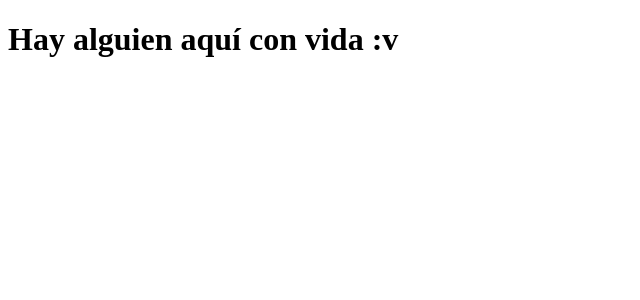
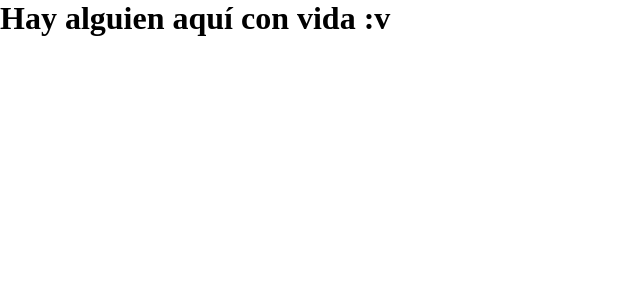
Before and after one commit to salvarez96/proyecto-curso-intro-react, a React (Create React App) app: page / in a window 1280 px wide. Shown: the top 300 px of the page, without its empty margins (0-640 px from the left). Built offline with nearby package versions, Linux system fonts and the light colour scheme.

Commit message:
Creando la base de la app y añadiendo styled components

```diff
--- a/package.json
+++ b/package.json
@@ -9,6 +9,7 @@
     "react": "^18.2.0",
     "react-dom": "^18.2.0",
     "react-scripts": "5.0.1",
+    "styled-components": "^5.3.6",
     "web-vitals": "^2.1.4"
   },
   "scripts": {
--- a/public/index.html
+++ b/public/index.html
@@ -7,7 +7,7 @@
     <meta name="theme-color" content="#000000" />
     <meta
       name="description"
-      content="Web site created using create-react-app"
+      content="Proyecto de TODO app del curso introductorio de react de Platzi"
     />
     <link rel="apple-touch-icon" href="%PUBLIC_URL%/logo192.png" />
     <!--
@@ -24,7 +24,7 @@
       work correctly both with client-side routing and a non-root public URL.
       Learn how to configure a non-root public URL by running `npm run build`.
     -->
-    <title>React App</title>
+    <title>TODO app</title>
   </head>
   <body>
     <noscript>You need to enable JavaScript to run this app.</noscript>
--- a/src/App.jsx
+++ b/src/App.jsx
@@ -1,14 +1,20 @@
+import React from 'react';
+import TodoCounter from './components/TodoCounter';
+import TodoSearch from './components/TodoSearch';
+import TodoList from './components/TodoList';
+import TodoItem from './components/TodoItem';
+import CreateTodoButton from './components/CreateTodoButton';
 
 function App() {
   return (
     <>
       <h1>Hay alguien aquí con vida :v</h1>
-      {/* <TodoCounter />
+      <TodoCounter />
       <TodoSearch />
       <TodoList>
         <TodoItem />
       </TodoList>
-      <CreateTodoButton /> */}
+      <CreateTodoButton />
     </>
   );
 }
--- /dev/null
+++ b/src/globalStyles.js
@@ -0,0 +1,9 @@
+import { createGlobalStyle } from "styled-components";
+
+export const GlobalStyles = createGlobalStyle`
+  * {
+    margin: 0;
+    padding: 0;
+    box-sizing: border-box;
+  }
+`;
--- a/src/index.js
+++ b/src/index.js
@@ -1,8 +1,12 @@
 import ReactDOM from "react-dom/client";
 import App from "./App";
+import { GlobalStyles } from "./globalStyles";
 
 const root = ReactDOM.createRoot(document.getElementById('root'));
 
 root.render(
-  <App />
+  <>
+    <GlobalStyles />
+    <App />
+  </>
 );
```
Also changed, not shown: src/components/CreateTodoButton.jsx (+9 -0 lines), src/components/TodoCounter.jsx (+9 -0 lines), src/components/TodoItem.jsx (+9 -0 lines), src/components/TodoList.jsx (+9 -0 lines), src/components/TodoSearch.jsx (+9 -0 lines), 1 other file (tests, documents, lock files or other folders).
